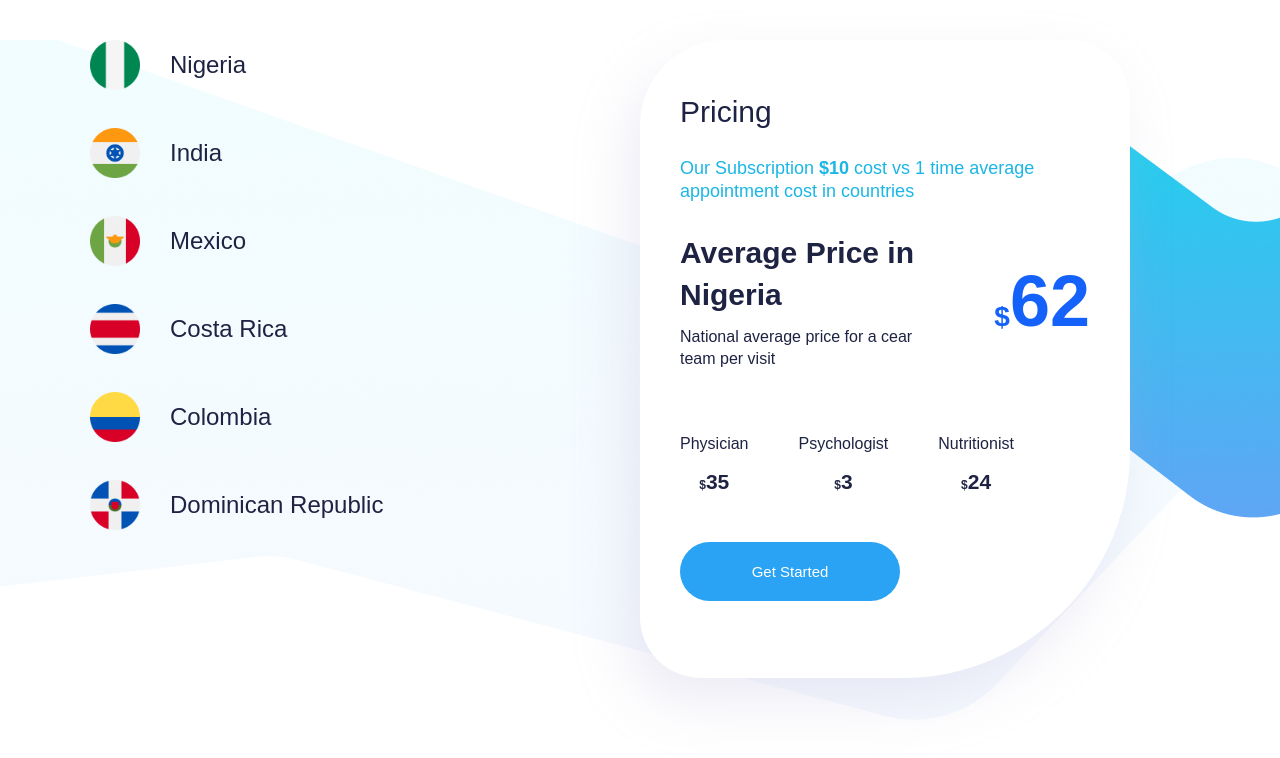
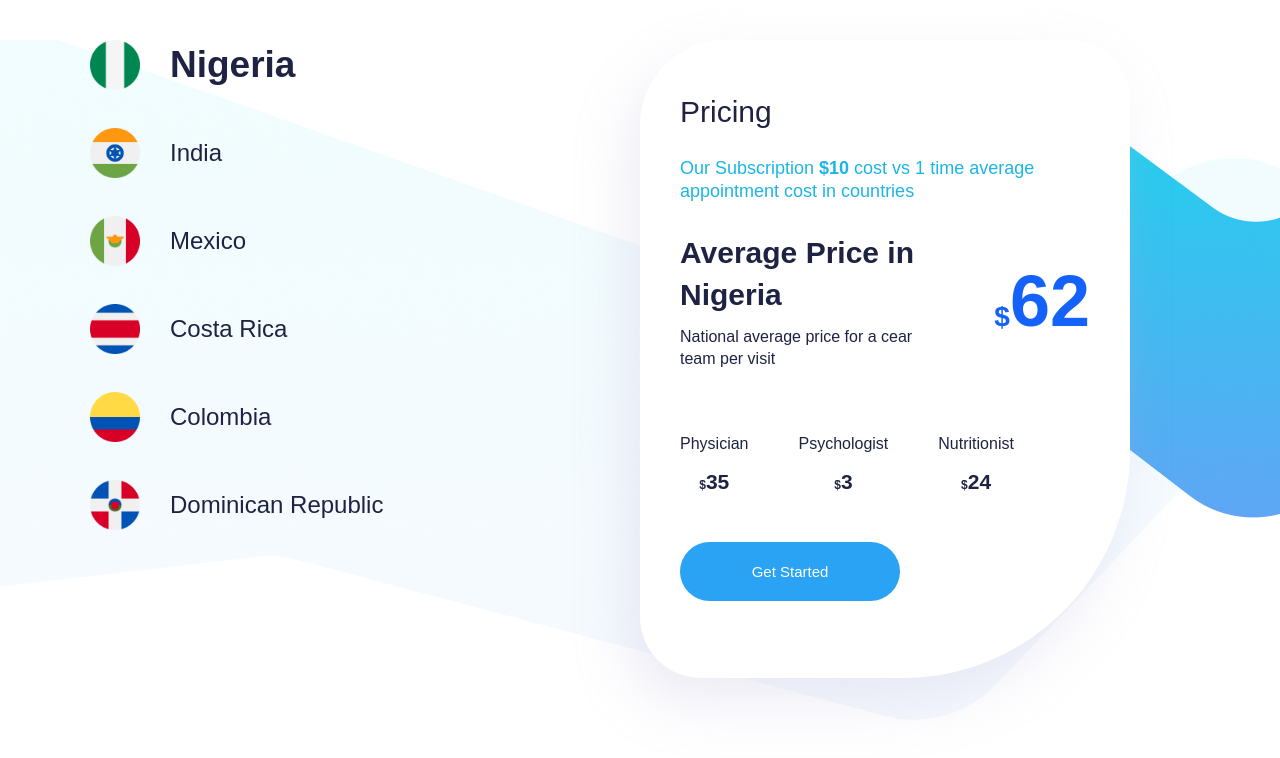
Before and after one commit to appwex/izzy-health, a Next.js app: page /stories/comparePricing in a window 1280 px wide. Shown: the top 758 px of the page. Built offline with nearby package versions, Linux system fonts and the light colour scheme; a web font is replaced by a local one.

Commit message:
updated active style for selected country. Removed hover state.

```diff
--- a/src/components/comparePricing/comparePricing.js
+++ b/src/components/comparePricing/comparePricing.js
@@ -3,13 +3,16 @@ import stl from './comparePricing.module.scss'
 import clsx from 'clsx'
 import PricingCard from './pricingCard'
 import rawData from './rawData'
+import Image from 'next/image'
 
 const ComparePricing = () => {
   const [element, setData] = useState(rawData[0])
+  const [activeIndex, setActiveIndex] = useState(rawData[0].index)
 
   const countryData = rawData.map(element => {
     const parentToChild = () => {
       setData(element)
+      setActiveIndex(element.index)
     }
 
     return (
@@ -21,14 +24,16 @@ const ComparePricing = () => {
         }}
       >
         {/* flag icon */}
-        <img
+        <Image
           src={`../../assets/${element.flagIcon}`}
-          alt="icon"
-          // width={50}
-          // height={50}
+          alt={`${element.country} icon`}
+          width={50}
+          height={50}
         />
         {/* country name */}
-        <span>{element.country}</span>
+        <span className={`${activeIndex === element.index ? stl.active : ''}`}>
+          {element.country}
+        </span>
       </div>
     )
   })
--- a/src/components/comparePricing/comparePricing.module.scss
+++ b/src/components/comparePricing/comparePricing.module.scss
@@ -93,10 +93,10 @@
       }
     }
 
-    &:hover span {
-      font-size: 30px;
-      font-weight: 700;
-    }
+    // &:hover span {
+    //   font-size: 30px;
+    //   font-weight: 700;
+    // }
 
     &:active span {
       transform: scale(0.95);
```
